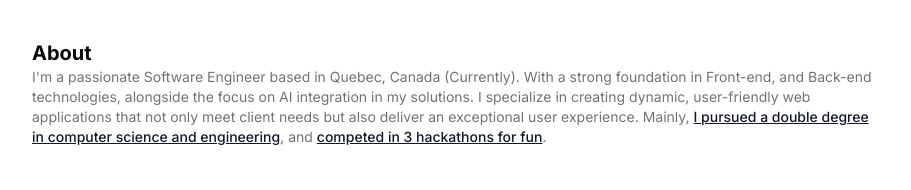
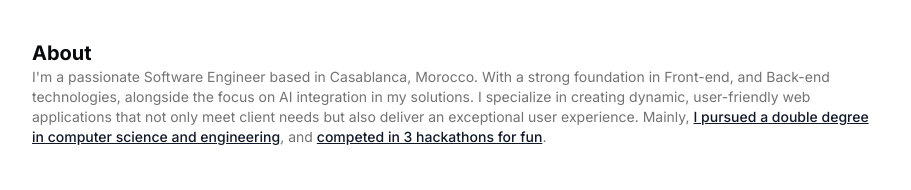
Before and after one commit to yyassif/portfolio, a Next.js app: page / in a window 1280 px wide. Shown: the part 219-409 px from the top of the page, without its empty margins (184-1095 px from the left). Built offline with nearby package versions, Linux system fonts and the light colour scheme; no server answers.

Commit message:
fix/employment-updates

```diff
--- a/src/data/resume.tsx
+++ b/src/data/resume.tsx
@@ -11,7 +11,7 @@ export const DATA = {
   locationLink: "https://www.google.com/maps/place/quebec",
   description: "Goal-oriented Software Engineer | ML/DL Passionate. I am dedicated to building high-quality products.",
   summary:
-    "I'm a passionate Software Engineer based in Quebec, Canada (Currently). With a strong foundation in Front-end, and Back-end technologies, alongside the focus on AI integration in my solutions. I specialize in creating dynamic, user-friendly web applications that not only meet client needs but also deliver an exceptional user experience. Mainly, [I pursued a double degree in computer science and engineering](/#education), and [competed in 3 hackathons for fun](/#hackathons).",
+    "I'm a passionate Software Engineer based in Casablanca, Morocco. With a strong foundation in Front-end, and Back-end technologies, alongside the focus on AI integration in my solutions. I specialize in creating dynamic, user-friendly web applications that not only meet client needs but also deliver an exceptional user experience. Mainly, [I pursued a double degree in computer science and engineering](/#education), and [competed in 3 hackathons for fun](/#hackathons).",
   avatarUrl: "/me.jpg",
   ogImage: "https://yyassif.dev/og-image.png",
   skills: [
@@ -84,7 +84,7 @@ export const DATA = {
       title: "Software Engineer",
       logoUrl: "/assets/work/lmp3.png",
       start: "Aug 2024",
-      end: "Present",
+      end: "Nov 2024",
       description: "",
     },
     {
```
